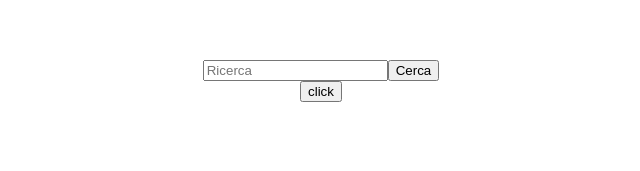
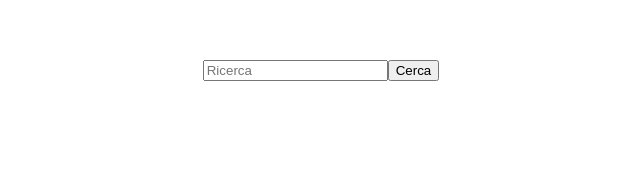
Before and after one commit to Antonius131/vue-boolflix, a Vue app: page / in a window 1280 px wide. Shown: the top 171 px of the page, without its empty margins (319-959 px from the left). Built offline with nearby package versions, Linux system fonts and the light colour scheme.

Commit message:
set roundedVote function in each component

```diff
--- a/src/App.vue
+++ b/src/App.vue
@@ -1,7 +1,6 @@
 <template>
   <div id="app">
     <MainHeader @search="getSearch"/>
-    <button @click="roundedVoteAverage">click</button>
     <MainContent
       :movies="moviesList"
       :tvShows="tvShowsList"
@@ -43,22 +42,6 @@ export default {
         this.tvShowsList = result.data.results;
         console.log(this.tvShowsList);
       })
-    },
-    roundedVoteAverage() {
-      const moviesList = this.moviesList;
-      const tvShowsList = this.tvShowsList;
-
-      for(let i = 0; i < moviesList.length; i++) {
-        const moviesVotes = moviesList[i].vote_average;
-        const roundedMoviesVotes = Math.round(moviesVotes / 2);
-        console.log(roundedMoviesVotes);
-      }
-
-      for(let i = 0; i < tvShowsList.length; i++) {
-        const tvShowsVotes = tvShowsList[i].vote_average;
-        const roundedTvShowsVotes = Math.round(tvShowsVotes / 2);
-        console.log(roundedTvShowsVotes);
-      }
     }
   }
 }
--- a/src/components/MoviesList.vue
+++ b/src/components/MoviesList.vue
@@ -34,6 +34,13 @@ export default {
       imgPath: 'https://image.tmdb.org/t/p',
       imgDimension: 'w342'
     }
+  },
+  methods: {
+    roundedMovieVote() {
+        const movieVote = this.vote;
+        const roundedMovieVote = Math.round(movieVote / 2);
+        console.log(roundedMovieVote);
+    }
   }
 }
 </script>
--- a/src/components/TvShowsList.vue
+++ b/src/components/TvShowsList.vue
@@ -32,6 +32,13 @@ export default {
         imgPath: 'https://image.tmdb.org/t/p',
         imgDimension: 'w342'
       }
+    },
+    methods: {
+      roundedtvShowVote() {
+        const tvShowVote = this.showVote;
+        const roundedtvShowVote = Math.round(tvShowVote / 2);
+        console.log(roundedtvShowVote);
+      }
     }
 }
 </script>
```
